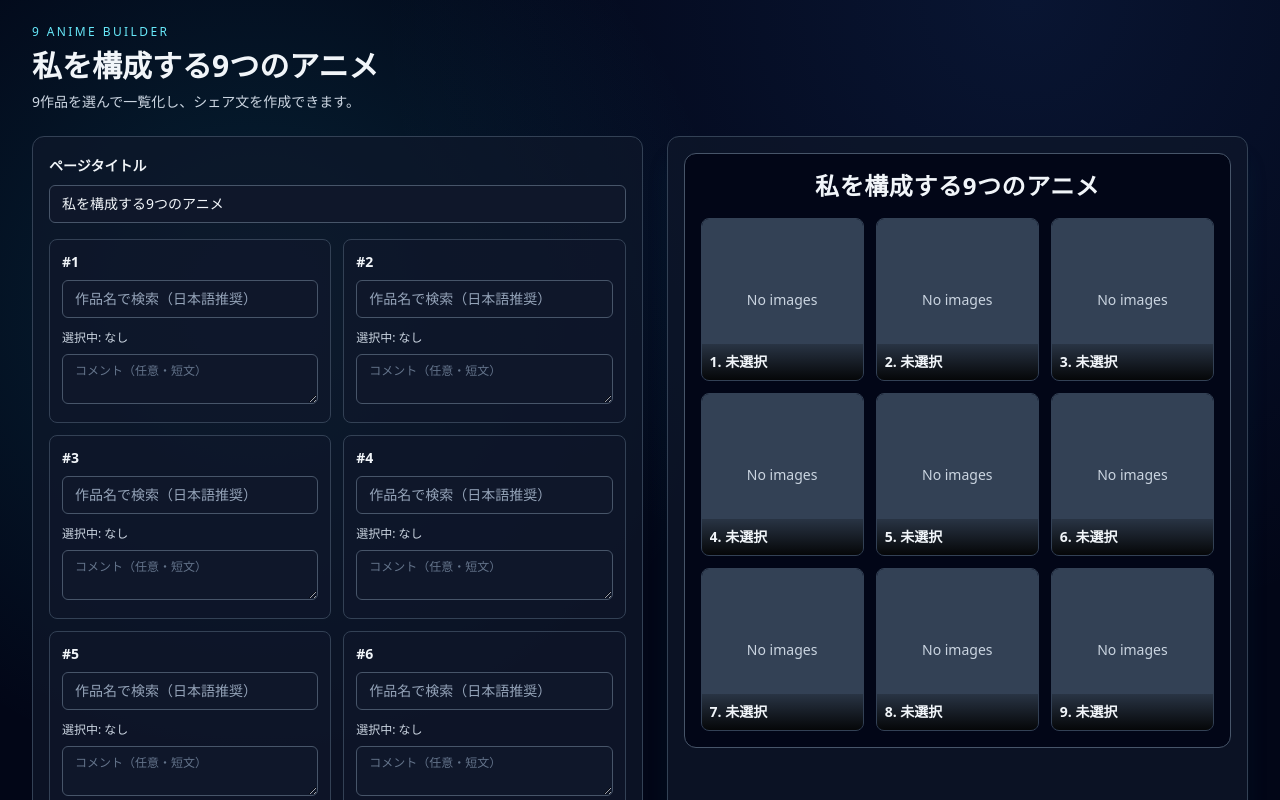
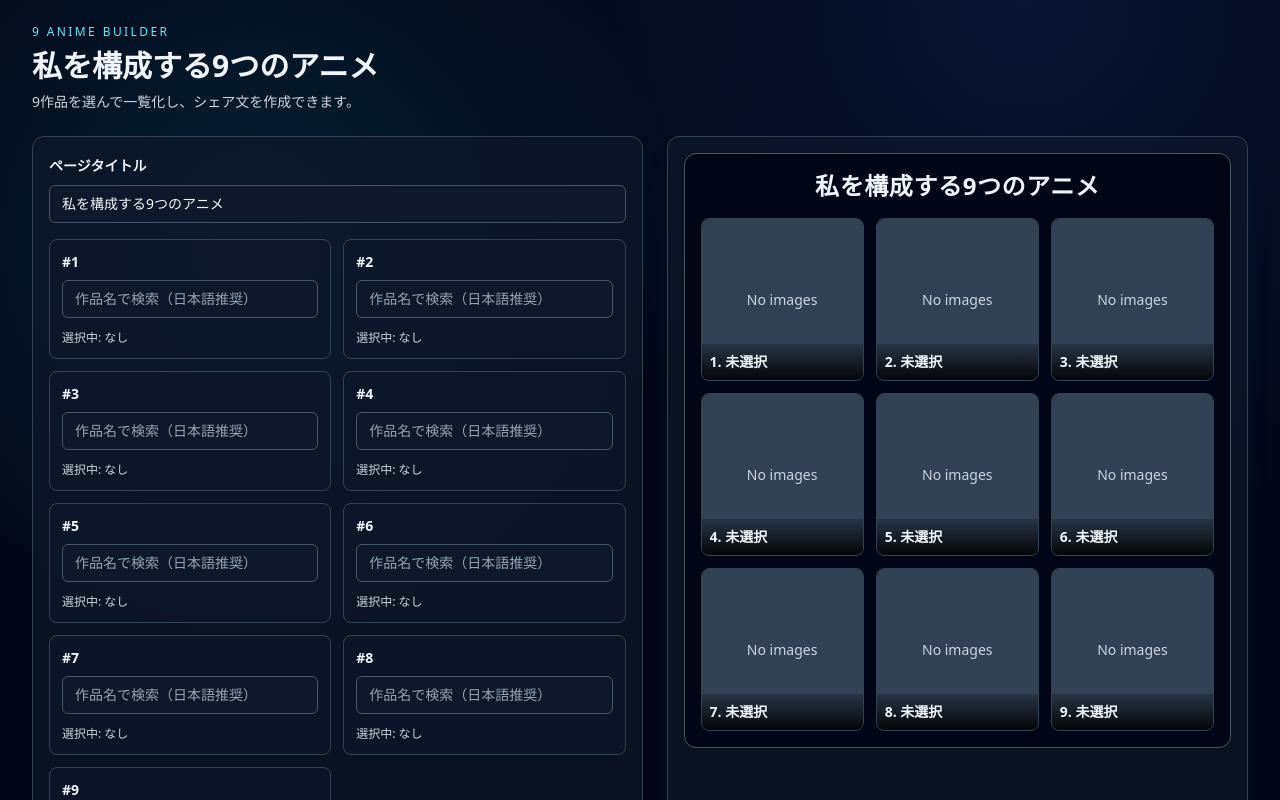
Before and after one commit to tlpt-telepath/9-animes, a Next.js app: page / in a window 1280 px wide. Shown: the top 800 px of the page. Built offline with nearby package versions, Linux system fonts and the light colour scheme.

Commit message:
refactor: remove comment field and UI from anime slots

```diff
--- a/app/page.tsx
+++ b/app/page.tsx
@@ -18,7 +18,6 @@ type ShareMode = 'full' | 'short';
 type PersistedSlot = {
   id: number;
   selectedAnime: AnimeSummary | null;
-  comment: string;
 };
 
 type PersistedState = {
@@ -30,7 +29,6 @@ function createInitialSlots(): AnimeSlot[] {
   return Array.from({ length: SLOT_COUNT }, (_, i) => ({
     id: i + 1,
     selectedAnime: null,
-    comment: '',
     searchQuery: '',
     searchResults: [],
     isSearching: false,
@@ -43,8 +41,7 @@ function toPersistedState(title: string, slots: AnimeSlot[]): PersistedState {
     title,
     slots: slots.map((slot) => ({
       id: slot.id,
-      selectedAnime: slot.selectedAnime,
-      comment: slot.comment
+      selectedAnime: slot.selectedAnime
     }))
   };
 }
@@ -107,8 +104,7 @@ export default function HomePage() {
             if (!found) return slot;
             return {
               ...slot,
-              selectedAnime: found.selectedAnime,
-              comment: found.comment || ''
+              selectedAnime: found.selectedAnime
             };
           })
         );
@@ -234,10 +230,6 @@ export default function HomePage() {
     }));
   };
 
-  const handleCommentChange = (slotId: number, value: string): void => {
-    updateSlot(slotId, (slot) => ({ ...slot, comment: value }));
-  };
-
   const handleCopyShareText = async (): Promise<void> => {
     setCopyError(null);
     try {
@@ -277,7 +269,6 @@ export default function HomePage() {
                 onQueryChange={handleQueryChange}
                 onSelectAnime={handleSelectAnime}
                 onClearAnime={handleClearAnime}
-                onCommentChange={handleCommentChange}
               />
             ))}
           </div>
--- a/components/AnimeCellEditor.tsx
+++ b/components/AnimeCellEditor.tsx
@@ -7,15 +7,13 @@ type AnimeCellEditorProps = {
   onQueryChange: (slotId: number, value: string) => void;
   onSelectAnime: (slotId: number, anime: AnimeSummary) => void;
   onClearAnime: (slotId: number) => void;
-  onCommentChange: (slotId: number, value: string) => void;
 };
 
 export function AnimeCellEditor({
   slot,
   onQueryChange,
   onSelectAnime,
-  onClearAnime,
-  onCommentChange
+  onClearAnime
 }: AnimeCellEditorProps) {
   return (
     <article className="rounded-lg border border-slate-700 bg-slate-900/60 p-3">
@@ -45,14 +43,6 @@ export function AnimeCellEditor({
         <p className="text-xs text-slate-300">
           選択中: {slot.selectedAnime ? getAnimeDisplayTitle(slot.selectedAnime) : 'なし'}
         </p>
-        <textarea
-          value={slot.comment}
-          onChange={(e) => onCommentChange(slot.id, e.target.value)}
-          placeholder="コメント（任意・短文）"
-          maxLength={50}
-          rows={2}
-          className="w-full rounded-md border border-slate-600 bg-slate-900 px-3 py-2 text-xs text-slate-100 placeholder:text-slate-500 focus:border-cyan-400"
-        />
       </div>
     </article>
   );
--- a/components/AnimeGrid.tsx
+++ b/components/AnimeGrid.tsx
@@ -65,9 +65,6 @@ export function AnimeGrid({ title, slots }: AnimeGridProps) {
                   <p className="line-clamp-2 text-xs font-semibold text-slate-100 sm:text-sm">
                     {index + 1}. {displayTitle}
                   </p>
-                  {slot.comment && (
-                    <p className="mt-1 line-clamp-2 text-[10px] text-slate-200 sm:text-xs">{slot.comment}</p>
-                  )}
                 </div>
               </article>
             );
--- a/types/anime.ts
+++ b/types/anime.ts
@@ -9,7 +9,6 @@ export type AnimeSummary = {
 export type AnimeSlot = {
   id: number;
   selectedAnime: AnimeSummary | null;
-  comment: string;
   searchQuery: string;
   searchResults: AnimeSummary[];
   isSearching: boolean;
```
